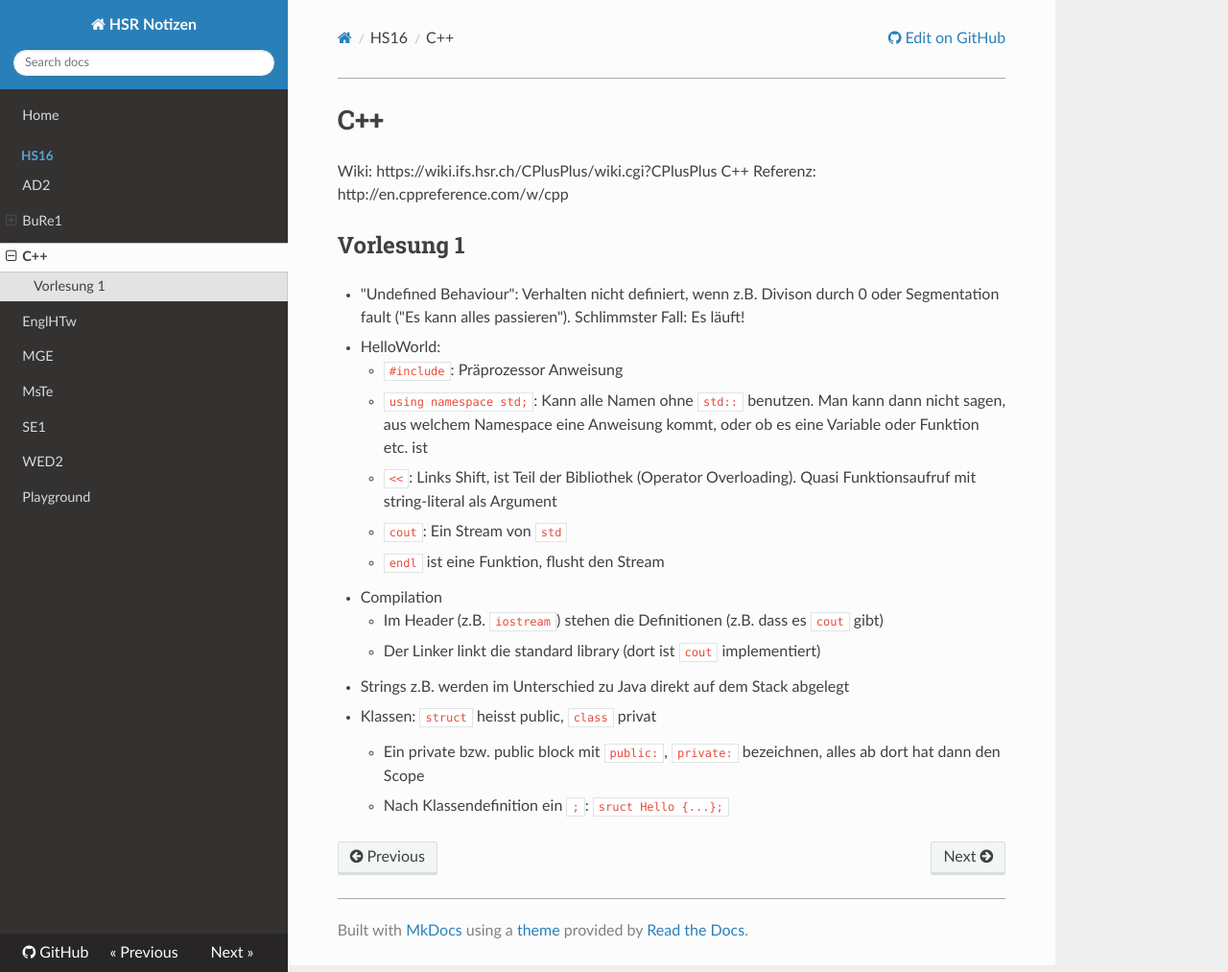
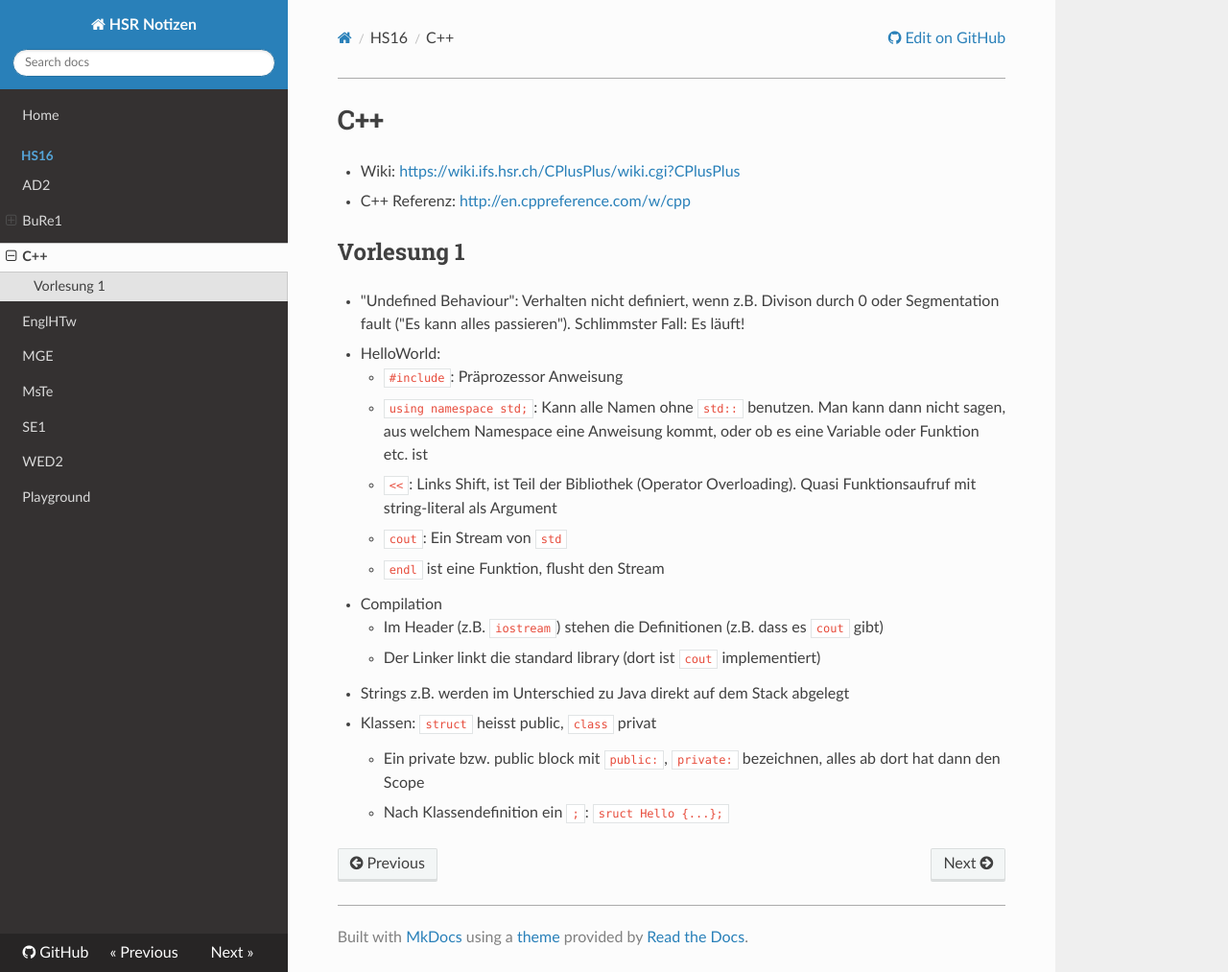
Before and after one commit to Excape/hsr-docs-hs16, an MkDocs documentation site: the page built from docs/hs16/cpi.md, in a window 1280 px wide and 1013 px high. Shown: the whole window at 96% size. Built offline with MkDocs 1.6.1, drawn with Linux system fonts in a browser that asks for light colours; nearby versions of some CDN libraries; old or Windows-style settings are respelled for this version of MkDocs.

Commit message:
fixed ad2, cpl

```diff
--- a/docs/hs16/cpi.md
+++ b/docs/hs16/cpi.md
@@ -1,6 +1,6 @@
 # C++
-Wiki: https://wiki.ifs.hsr.ch/CPlusPlus/wiki.cgi?CPlusPlus
-C++ Referenz: http://en.cppreference.com/w/cpp
+- Wiki: <https://wiki.ifs.hsr.ch/CPlusPlus/wiki.cgi?CPlusPlus>
+- C++ Referenz: <http://en.cppreference.com/w/cpp>
 
 ## Vorlesung 1
 - "Undefined Behaviour": Verhalten nicht definiert, wenn z.B. Divison durch 0 oder Segmentation fault ("Es kann alles passieren"). Schlimmster Fall: Es läuft!
```
Also changed, not shown: docs/hs16/ad2.md (+30 -30 lines).
